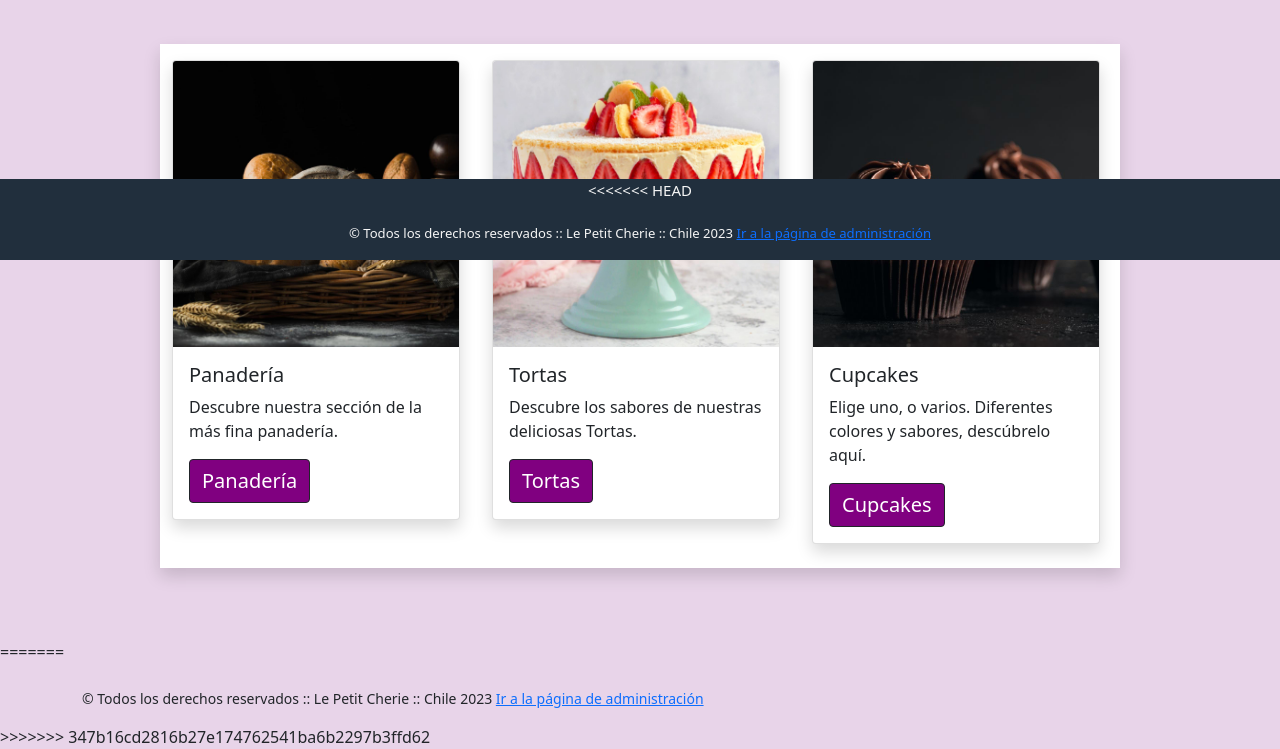
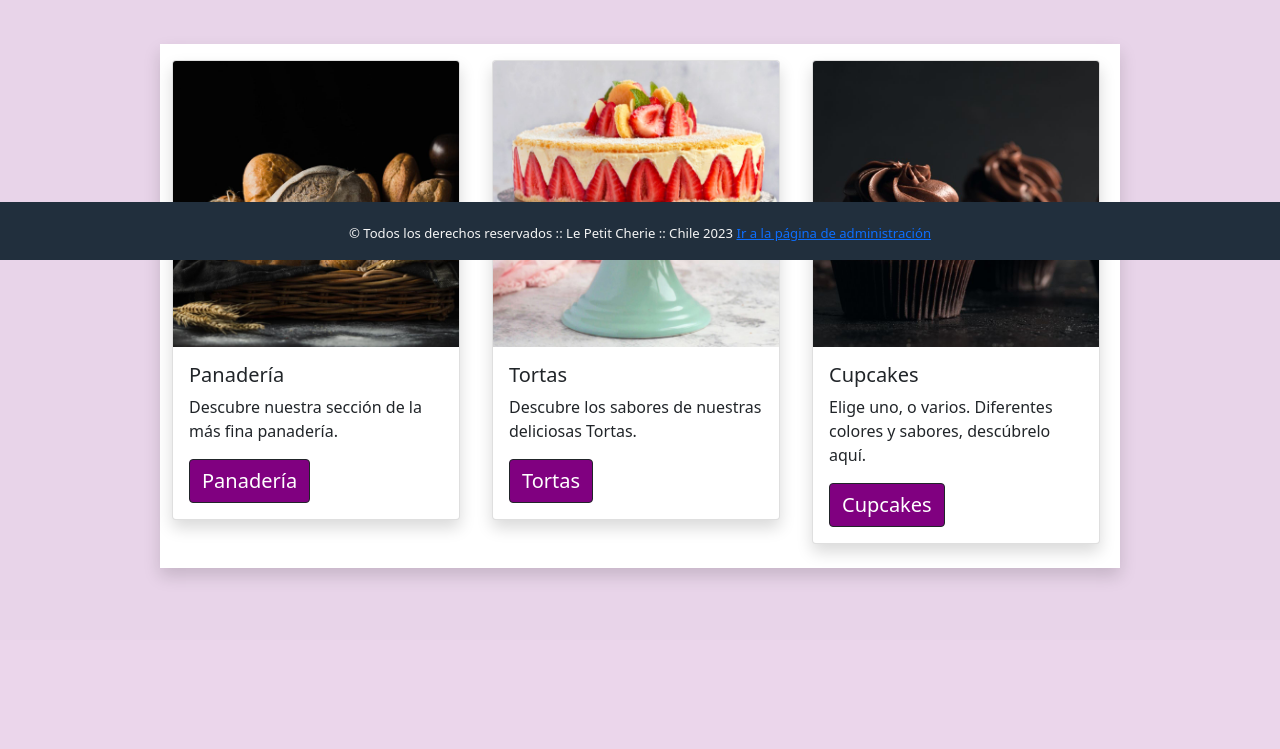
Before and after one commit to eypino/django-petit-cherie, a Django app: page /tienda in a window 1280 px wide. Shown: the part 540-1289 px from the top of the page. After the commit the page ends 1121 px from the top, so only its background shows below. Run offline with Django 4.2, Linux system fonts and the light colour scheme.

Commit message:
arreglo de merge

```diff
--- a/petit_cherie/tienda/templates/html/CarroDeCompras.html
+++ b/petit_cherie/tienda/templates/html/CarroDeCompras.html
@@ -111,14 +111,11 @@
         <br>
         <p class="small">&copy; Todos los derechos reservados :: Le Petit Cherie :: Chile 2023
           <a href="/admin">Ir a la página de administración</a>
-<<<<<<< HEAD
-=======
           {% if user.is_authenticated and user.is_staff %}
           <a href="{% url 'insercion' %}" class="btn btn-primary">Inserción</a>
           <a href= "{% url 'editar' %}" class="btn btn-dark">Editar</a>
           <a href="{% url 'eliminar' %}" class="btn btn-danger">Eliminar</a>
           {% endif %}
->>>>>>> 347b16cd2816b27e174762541ba6b2297b3ffd62
         </p>
       </div>
     </footer>
--- a/petit_cherie/tienda/templates/html/Compra.html
+++ b/petit_cherie/tienda/templates/html/Compra.html
@@ -156,15 +156,6 @@
 
     </section>
     <footer class="fixed-bottom" style="display:grid;  width:100%; align-self: baseline;">
-<<<<<<< HEAD
-        <div class="container">
-          <br>
-          <p class="small">&copy; Todos los derechos reservados :: Le Petit Cherie :: Chile 2023
-            <a href="/admin">Ir a la página de administración</a>
-          </p>
-        </div>
-      </footer>
-=======
       <div class="container">
         <br>
         <p class="small">&copy; Todos los derechos reservados :: Le Petit Cherie :: Chile 2023
@@ -177,7 +168,6 @@
         </p>
       </div>
     </footer>
->>>>>>> 347b16cd2816b27e174762541ba6b2297b3ffd62
 
 
     <script src="https://cdn.jsdelivr.net/npm/bootstrap@5.0.2/dist/js/bootstrap.bundle.min.js"
--- a/petit_cherie/tienda/templates/html/Panaderia.html
+++ b/petit_cherie/tienda/templates/html/Panaderia.html
@@ -98,14 +98,11 @@
       <br>
       <p class="small">&copy; Todos los derechos reservados :: Le Petit Cherie :: Chile 2023
         <a href="/admin">Ir a la página de administración</a>
-<<<<<<< HEAD
-=======
 				{% if user.is_authenticated and user.is_staff %}
     		<a href="{% url 'insercion' %}" class="btn btn-primary">Inserción</a>
 				<a href= "{% url 'editar' %}" class="btn btn-dark">Editar</a>
 				<a href="{% url 'eliminar' %}" class="btn btn-danger">Eliminar</a>
 				{% endif %}
->>>>>>> 347b16cd2816b27e174762541ba6b2297b3ffd62
       </p>
     </div>
   </footer>
--- a/petit_cherie/tienda/templates/html/QuienesSomos.html
+++ b/petit_cherie/tienda/templates/html/QuienesSomos.html
@@ -153,14 +153,11 @@
       <br>
       <p class="small">&copy; Todos los derechos reservados :: Le Petit Cherie :: Chile 2023
         <a href="/admin">Ir a la página de administración</a>
-<<<<<<< HEAD
-=======
 				{% if user.is_authenticated and user.is_staff %}
     		<a href="{% url 'insercion' %}" class="btn btn-primary">Inserción</a>
 				<a href= "{% url 'editar' %}" class="btn btn-dark">Editar</a>
 				<a href="{% url 'eliminar' %}" class="btn btn-danger">Eliminar</a>
 				{% endif %}
->>>>>>> 347b16cd2816b27e174762541ba6b2297b3ffd62
       </p>
     </div>
   </footer>
--- a/petit_cherie/tienda/templates/html/editar.html
+++ b/petit_cherie/tienda/templates/html/editar.html
@@ -129,14 +129,11 @@
           <br>
           <p class="small">&copy; Todos los derechos reservados :: Le Petit Cherie :: Chile 2023
             <a href="/admin">Ir a la página de administración</a>
-<<<<<<< HEAD
-=======
             {% if user.is_authenticated and user.is_staff %}
             <a href="{% url 'insercion' %}" class="btn btn-primary">Inserción</a>
             <a href= "{% url 'editar' %}" class="btn btn-dark">Editar</a>
             <a href="{% url 'eliminar' %}" class="btn btn-danger">Eliminar</a>
             {% endif %}
->>>>>>> 347b16cd2816b27e174762541ba6b2297b3ffd62
           </p>
         </div>
       </footer>
--- a/petit_cherie/tienda/templates/html/eliminar.html
+++ b/petit_cherie/tienda/templates/html/eliminar.html
@@ -115,14 +115,11 @@
       <br>
       <p class="small">&copy; Todos los derechos reservados :: Le Petit Cherie :: Chile 2023
         <a href="/admin">Ir a la página de administración</a>
-<<<<<<< HEAD
-=======
 				{% if user.is_authenticated and user.is_staff %}
     		<a href="{% url 'insercion' %}" class="btn btn-primary">Inserción</a>
 				<a href= "{% url 'editar' %}" class="btn btn-dark">Editar</a>
 				<a href="{% url 'eliminar' %}" class="btn btn-danger">Eliminar</a>
 				{% endif %}
->>>>>>> 347b16cd2816b27e174762541ba6b2297b3ffd62
       </p>
     </div>
   </footer>
--- a/petit_cherie/tienda/templates/html/insercion.html
+++ b/petit_cherie/tienda/templates/html/insercion.html
@@ -127,14 +127,11 @@
       <br>
       <p class="small">&copy; Todos los derechos reservados :: Le Petit Cherie :: Chile 2023
         <a href="/admin">Ir a la página de administración</a>
-<<<<<<< HEAD
-=======
 				{% if user.is_authenticated and user.is_staff %}
     		<a href="{% url 'insercion' %}" class="btn btn-primary">Inserción</a>
 				<a href= "{% url 'editar' %}" class="btn btn-dark">Editar</a>
 				<a href="{% url 'eliminar' %}" class="btn btn-danger">Eliminar</a>
 				{% endif %}
->>>>>>> 347b16cd2816b27e174762541ba6b2297b3ffd62
       </p>
     </div>
   </footer>
--- a/petit_cherie/tienda/templates/html/login.html
+++ b/petit_cherie/tienda/templates/html/login.html
@@ -122,17 +122,12 @@
       <br>
       <p class="small">&copy; Todos los derechos reservados :: Le Petit Cherie :: Chile 2023
         <a href="/admin">Ir a la página de administración</a>
-<<<<<<< HEAD
-      </p>
-
-=======
 				{% if user.is_authenticated and user.is_staff %}
     		<a href="{% url 'insercion' %}" class="btn btn-primary">Inserción</a>
 				<a href= "{% url 'editar' %}" class="btn btn-dark">Editar</a>
 				<a href="{% url 'eliminar' %}" class="btn btn-danger">Eliminar</a>
 				{% endif %}
       </p>
->>>>>>> 347b16cd2816b27e174762541ba6b2297b3ffd62
     </div>
 
   </footer>
--- a/petit_cherie/tienda/templates/html/paginaRegistro.html
+++ b/petit_cherie/tienda/templates/html/paginaRegistro.html
@@ -242,14 +242,11 @@
       <br>
       <p class="small">&copy; Todos los derechos reservados :: Le Petit Cherie :: Chile 2023
         <a href="/admin">Ir a la página de administración</a>
-<<<<<<< HEAD
-=======
 				{% if user.is_authenticated and user.is_staff %}
     		<a href="{% url 'insercion' %}" class="btn btn-primary">Inserción</a>
 				<a href= "{% url 'editar' %}" class="btn btn-dark">Editar</a>
 				<a href="{% url 'eliminar' %}" class="btn btn-danger">Eliminar</a>
 				{% endif %}
->>>>>>> 347b16cd2816b27e174762541ba6b2297b3ffd62
       </p>
     </div>
   </footer>
--- a/petit_cherie/tienda/templates/html/pasteleria.html
+++ b/petit_cherie/tienda/templates/html/pasteleria.html
@@ -94,14 +94,11 @@
       <br>
       <p class="small">&copy; Todos los derechos reservados :: Le Petit Cherie :: Chile 2023
         <a href="/admin">Ir a la página de administración</a>
-<<<<<<< HEAD
-=======
 				{% if user.is_authenticated and user.is_staff %}
     		<a href="{% url 'insercion' %}" class="btn btn-primary">Inserción</a>
 				<a href= "{% url 'editar' %}" class="btn btn-dark">Editar</a>
 				<a href="{% url 'eliminar' %}" class="btn btn-danger">Eliminar</a>
 				{% endif %}
->>>>>>> 347b16cd2816b27e174762541ba6b2297b3ffd62
       </p>
     </div>
   </footer>
--- a/petit_cherie/tienda/templates/html/recuperarContrasena.html
+++ b/petit_cherie/tienda/templates/html/recuperarContrasena.html
@@ -115,14 +115,11 @@
       <br>
       <p class="small">&copy; Todos los derechos reservados :: Le Petit Cherie :: Chile 2023
         <a href="/admin">Ir a la página de administración</a>
-<<<<<<< HEAD
-=======
 				{% if user.is_authenticated and user.is_staff %}
     		<a href="{% url 'insercion' %}" class="btn btn-primary">Inserción</a>
 				<a href= "{% url 'editar' %}" class="btn btn-dark">Editar</a>
 				<a href="{% url 'eliminar' %}" class="btn btn-danger">Eliminar</a>
 				{% endif %}
->>>>>>> 347b16cd2816b27e174762541ba6b2297b3ffd62
       </p>
     </div>
   </footer>
--- a/petit_cherie/tienda/templates/html/recuperarCuenta.html
+++ b/petit_cherie/tienda/templates/html/recuperarCuenta.html
@@ -107,16 +107,12 @@
     <div class="container">
       <br>
       <p class="small">&copy; Todos los derechos reservados :: Le Petit Cherie :: Chile 2023
-<<<<<<< HEAD
-        <a href="/admin" >Ir a la página de administración</a>
-=======
         <a href="/admin">Ir a la página de administración</a>
 				{% if user.is_authenticated and user.is_staff %}
     		<a href="{% url 'insercion' %}" class="btn btn-primary">Inserción</a>
 				<a href= "{% url 'editar' %}" class="btn btn-dark">Editar</a>
 				<a href="{% url 'eliminar' %}" class="btn btn-danger">Eliminar</a>
 				{% endif %}
->>>>>>> 347b16cd2816b27e174762541ba6b2297b3ffd62
       </p>
     </div>
   </footer>
--- a/petit_cherie/tienda/templates/html/tortas.html
+++ b/petit_cherie/tienda/templates/html/tortas.html
@@ -92,14 +92,11 @@
           <br>
           <p class="small">&copy; Todos los derechos reservados :: Le Petit Cherie :: Chile 2023
             <a href="/admin">Ir a la página de administración</a>
-<<<<<<< HEAD
-=======
                     {% if user.is_authenticated and user.is_staff %}
                 <a href="{% url 'insercion' %}" class="btn btn-primary">Inserción</a>
                     <a href= "{% url 'editar' %}" class="btn btn-dark">Editar</a>
                     <a href="{% url 'eliminar' %}" class="btn btn-danger">Eliminar</a>
                     {% endif %}
->>>>>>> 347b16cd2816b27e174762541ba6b2297b3ffd62
           </p>
         </div>
       </footer>
--- a/petit_cherie/tienda/templates/index.html
+++ b/petit_cherie/tienda/templates/index.html
@@ -120,14 +120,11 @@
       <br>
       <p class="small">&copy; Todos los derechos reservados :: Le Petit Cherie :: Chile 2023
         <a href="/admin">Ir a la página de administración</a>
-<<<<<<< HEAD
-=======
 				{% if user.is_authenticated and user.is_staff %}
     		<a href="{% url 'insercion' %}" class="btn btn-primary">Inserción</a>
 				<a href= "{% url 'editar' %}" class="btn btn-dark">Editar</a>
 				<a href="{% url 'eliminar' %}" class="btn btn-danger">Eliminar</a>
 				{% endif %}
->>>>>>> 347b16cd2816b27e174762541ba6b2297b3ffd62
       </p>
     </div>
   </footer>
```
